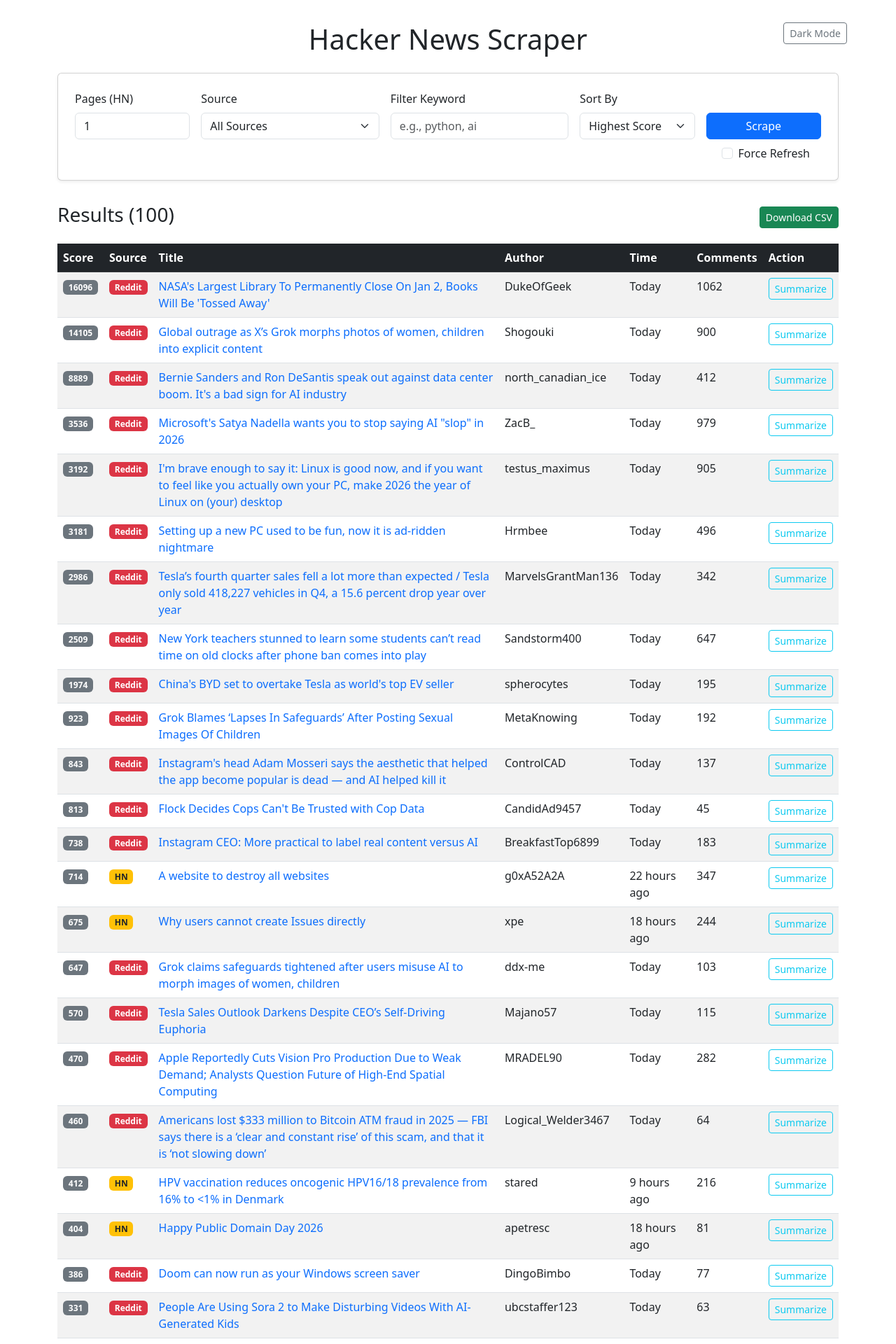
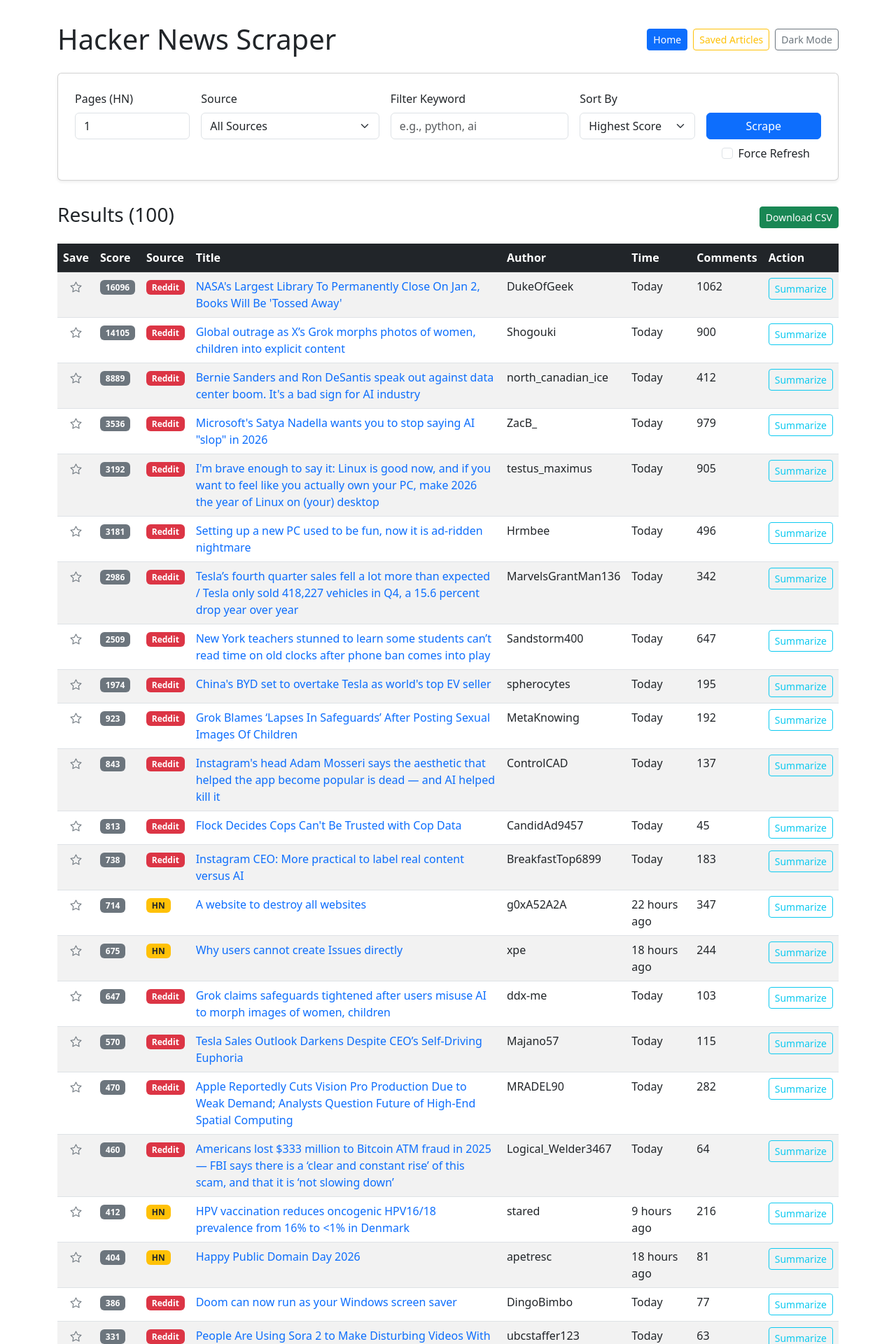
Before and after one commit to DhanushPillay/Web-scraper, a Flask app: page / in a window 1280 px wide. Shown: the top 1920 px of the page at 70% size. Run offline with Flask 3, Linux system fonts and the light colour scheme; data comes from the database, SQL or seed files in the repository; both versions use the stored data as it was after the commit; some libraries are stand-ins or nearby versions.

Commit message:
Feat: Bookmarks and Email Digest

```diff
--- a/app.py
+++ b/app.py
@@ -111,6 +111,31 @@ def index() -> str:
 
     return render_template('index.html', articles=articles, pages=pages, keyword=keyword, sort_by=sort_by, source=source_filter)
 
+@app.route('/saved')
+def saved_articles() -> str:
+    """Displays stored bookmarks."""
+    # Reusing index template but with saved_only filter
+    articles = db.get_articles(limit=500, saved_only=True)
+    return render_template('index.html', articles=articles, pages=1, keyword="", sort_by="newest", source="all", showing_saved=True)
+
+@app.route('/bookmark/<int:article_id>', methods=['POST'])
+def toggle_bookmark(article_id: int) -> Response:
+    """Toggles bookmark status."""
+    new_status = db.toggle_bookmark(article_id)
+    return jsonify({'id': article_id, 'is_saved': new_status})
+
+@app.route('/subscribe', methods=['POST'])
+def subscribe() -> Response:
+    """Handle email subscription (Skeleton)."""
+    data = request.get_json()
+    email = data.get('email')
+    if not email or '@' not in email:
+        return jsonify({'error': 'Invalid email'}), 400
+
+    # In a real app, save to DB or mailing list service
+    print(f"New subscriber: {email}")
+    return jsonify({'message': 'Subscribed successfully!'})
+
 @app.route('/summarize', methods=['POST'])
 def summarize() -> Response:
     """API endpoint to summarize a given URL."""
--- a/templates/index.html
+++ b/templates/index.html
@@ -1,13 +1,21 @@
 <!DOCTYPE html>
 <html lang="en">
+
 <head>
     <meta charset="UTF-8">
     <meta name="viewport" content="width=device-width, initial-scale=1.0">
     <title>Hacker News Scraper</title>
     <link href="https://cdn.jsdelivr.net/npm/bootstrap@5.3.0/dist/css/bootstrap.min.css" rel="stylesheet">
+    <link rel="stylesheet" href="https://cdn.jsdelivr.net/npm/bootstrap-icons@1.7.2/font/bootstrap-icons.css">
     <style>
-        body { padding-top: 2rem; }
-        .news-table { margin-top: 2rem; }
+        body {
+            padding-top: 2rem;
+        }
+
+        .news-table {
+            margin-top: 2rem;
+        }
+
         .spinner-overlay {
             display: none;
             position: fixed;
@@ -15,15 +23,27 @@
             left: 0;
             width: 100%;
             height: 100%;
-            background: rgba(0,0,0,0.5);
+            background: rgba(0, 0, 0, 0.5);
             z-index: 9999;
             justify-content: center;
             align-items: center;
             color: white;
             flex-direction: column;
         }
+
+        .bookmark-btn {
+            background: none;
+            border: none;
+            cursor: pointer;
+            color: #6c757d;
+        }
+
+        .bookmark-btn.saved {
+            color: #ffc107;
+        }
     </style>
 </head>
+
 <body>
     <!-- Loading Spinner -->
     <div id="loadingSpinner" class="spinner-overlay">
@@ -35,37 +55,48 @@
     </div>
 
     <div class="container position-relative">
-        <div class="position-absolute top-0 end-0">
+        <div class="d-flex justify-content-between align-items-center mb-4">
+            <h1 class="mb-0">Hacker News Scraper</h1>
+            <div class="d-flex gap-2">
+                <a href="/" class="btn btn-outline-primary btn-sm {% if not showing_saved %}active{% endif %}">Home</a>
+                <a href="/saved" class="btn btn-outline-warning btn-sm {% if showing_saved %}active{% endif %}">Saved
+                    Articles</a>
                 <button id="darkModeToggle" class="btn btn-outline-secondary btn-sm">Dark Mode</button>
             </div>
-        <h1 class="mb-4 text-center">Hacker News Scraper</h1>
+        </div>
 
+        {% if not showing_saved %}
         <div class="card p-4 shadow-sm">
             <form action="/" method="post" id="scrapeForm">
                 <div class="row g-3 align-items-end">
                     <div class="col-md-2">
                         <label for="pages" class="form-label">Pages (HN)</label>
-                        <input type="number" class="form-control" id="pages" name="pages" min="1" max="10" value="{{ pages or 1 }}">
+                        <input type="number" class="form-control" id="pages" name="pages" min="1" max="10"
+                            value="{{ pages or 1 }}">
                     </div>
                     <div class="col-md-3">
                         <label for="source" class="form-label">Source</label>
                         <select class="form-select" id="source" name="source">
-                            <option value="all" {% if source == 'all' %}selected{% endif %}>All Sources</option>
-                            <option value="Hacker News" {% if source == 'Hacker News' %}selected{% endif %}>Hacker News</option>
-                            <option value="TechCrunch" {% if source == 'TechCrunch' %}selected{% endif %}>TechCrunch</option>
-                            <option value="Reddit" {% if source == 'Reddit' %}selected{% endif %}>Reddit</option>
+                            <option value="all" {% if source=='all' %}selected{% endif %}>All Sources</option>
+                            <option value="Hacker News" {% if source=='Hacker News' %}selected{% endif %}>Hacker News
+                            </option>
+                            <option value="TechCrunch" {% if source=='TechCrunch' %}selected{% endif %}>TechCrunch
+                            </option>
+                            <option value="Reddit" {% if source=='Reddit' %}selected{% endif %}>Reddit</option>
                         </select>
                     </div>
                     <div class="col-md-3">
                         <label for="keyword" class="form-label">Filter Keyword</label>
-                        <input type="text" class="form-control" id="keyword" name="keyword" placeholder="e.g., python, ai" value="{{ keyword or '' }}">
+                        <input type="text" class="form-control" id="keyword" name="keyword"
+                            placeholder="e.g., python, ai" value="{{ keyword or '' }}">
                     </div>
                     <div class="col-md-2">
                         <label for="sort" class="form-label">Sort By</label>
                         <select class="form-select" id="sort" name="sort">
-                            <option value="score" {% if sort_by == 'score' %}selected{% endif %}>Highest Score</option>
-                            <option value="comments" {% if sort_by == 'comments' %}selected{% endif %}>Most Comments</option>
-                            <option value="newest" {% if sort_by == 'newest' %}selected{% endif %}>Newest</option>
+                            <option value="score" {% if sort_by=='score' %}selected{% endif %}>Highest Score</option>
+                            <option value="comments" {% if sort_by=='comments' %}selected{% endif %}>Most Comments
+                            </option>
+                            <option value="newest" {% if sort_by=='newest' %}selected{% endif %}>Newest</option>
                         </select>
                     </div>
                     <div class="col-md-2">
@@ -80,19 +111,27 @@
                 </div>
             </form>
         </div>
+        {% else %}
+        <div class="alert alert-info">
+            Showing stored bookmarks. <a href="/">Back to all news</a>.
+        </div>
+        {% endif %}
 
         {% if articles %}
         <div class="news-table">
             <div class="d-flex justify-content-between align-items-center mb-3">
-                <h3>Results ({{ articles|length }})</h3>
+                <h3>{% if showing_saved %}Saved Articles{% else %}Results{% endif %} ({{ articles|length }})</h3>
+                {% if not showing_saved %}
                 <a href="/download?keyword={{ keyword }}&sort={{ sort_by }}" class="btn btn-success btn-sm">
                     Download CSV
                 </a>
+                {% endif %}
             </div>
             <div class="table-responsive">
                 <table class="table table-striped table-hover">
                     <thead class="table-dark">
                         <tr>
+                            <th style="width: 50px;">Save</th>
                             <th>Score</th>
                             <th>Source</th>
                             <th>Title</th>
@@ -105,6 +144,12 @@
                     <tbody>
                         {% for article in articles %}
                         <tr>
+                            <td class="text-center">
+                                <button class="bookmark-btn {% if article.is_saved %}saved{% endif %}"
+                                    data-id="{{ article.id }}" title="Bookmark">
+                                    <i class="bi {% if article.is_saved %}bi-star-fill{% else %}bi-star{% endif %}"></i>
+                                </button>
+                            </td>
                             <td><span class="badge bg-secondary">{{ article.score }}</span></td>
                             <td>
                                 {% if article.source == 'Hacker News' %}
@@ -117,12 +162,14 @@
                                 <span class="badge bg-secondary">{{ article.source }}</span>
                                 {% endif %}
                             </td>
-                            <td><a href="{{ article.link }}" target="_blank" class="text-decoration-none">{{ article.title }}</a></td>
+                            <td><a href="{{ article.link }}" target="_blank" class="text-decoration-none">{{
+                                    article.title }}</a></td>
                             <td>{{ article.author }}</td>
                             <td>{{ article.time }}</td>
                             <td>{{ article.comments }}</td>
                             <td>
-                                <button class="btn btn-sm btn-outline-info summarize-btn" data-url="{{ article.link }}">Summarize</button>
+                                <button class="btn btn-sm btn-outline-info summarize-btn"
+                                    data-url="{{ article.link }}">Summarize</button>
                             </td>
                         </tr>
                         {% endfor %}
@@ -130,12 +177,33 @@
                 </table>
             </div>
         </div>
-        {% elif request.method == 'POST' %}
+        {% elif request.method == 'POST' or showing_saved %}
         <div class="alert alert-warning mt-4" role="alert">
-            No articles found matching your criteria.
+            No articles found.
         </div>
         {% endif %}
     </div>
+
+    <!-- Footer with Subscribe -->
+    <footer class="bg-light text-center text-lg-start mt-5 border-top">
+        <div class="container p-4">
+            <div class="row justify-content-center">
+                <div class="col-lg-6">
+                    <h5 class="text-uppercase mb-3">Subscribe to Daily Digest</h5>
+                    <p>Get the top tech news delivered to your inbox every morning.</p>
+                    <form id="subscribeForm" class="d-flex gap-2">
+                        <input type="email" id="emailInput" class="form-control" placeholder="Enter your email"
+                            required>
+                        <button type="submit" class="btn btn-primary">Subscribe</button>
+                    </form>
+                    <div id="subscribeMessage" class="mt-2 text-start"></div>
+                </div>
+            </div>
+        </div>
+        <div class="text-center p-3 bg-dark text-white">
+            © 2026 Tech News Scraper
+        </div>
+    </footer>
 
     <!-- Summary Modal -->
     <div class="modal fade" id="summaryModal" tabindex="-1" aria-hidden="true">
@@ -153,7 +221,8 @@
                         <p class="mt-2">Analyzing article...</p>
                     </div>
                     <div id="summaryContent" style="display: none;">
-                        <img id="summaryImage" src="" class="img-fluid mb-3 rounded" style="max-height: 300px; width: 100%; object-fit: cover; display: none;">
+                        <img id="summaryImage" src="" class="img-fluid mb-3 rounded"
+                            style="max-height: 300px; width: 100%; object-fit: cover; display: none;">
                         <h4 id="summaryTitle" class="mb-3"></h4>
                         <p id="summaryText" class="lead fs-6"></p>
                     </div>
@@ -169,10 +238,41 @@
         const scrapeForm = document.getElementById('scrapeForm');
         const loadingSpinner = document.getElementById('loadingSpinner');
 
+        // Subscribe Form
+        const subscribeForm = document.getElementById('subscribeForm');
+        const subscribeMessage = document.getElementById('subscribeMessage');
+
+        if (subscribeForm) {
+            subscribeForm.addEventListener('submit', async (e) => {
+                e.preventDefault();
+                const email = document.getElementById('emailInput').value;
+
+                try {
+                    const response = await fetch('/subscribe', {
+                        method: 'POST',
+                        headers: { 'Content-Type': 'application/json' },
+                        body: JSON.stringify({ email: email })
+                    });
+                    const data = await response.json();
+
+                    if (response.ok) {
+                        subscribeMessage.innerHTML = `<span class="text-success">${data.message}</span>`;
+                        subscribeForm.reset();
+                    } else {
+                        subscribeMessage.innerHTML = `<span class="text-danger">${data.error}</span>`;
+                    }
+                } catch (error) {
+                    subscribeMessage.innerHTML = `<span class="text-danger">Error connecting to server.</span>`;
+                }
+            });
+        }
+
         // Show spinner on submit
+        if (scrapeForm) {
             scrapeForm.addEventListener('submit', () => {
                 loadingSpinner.style.display = 'flex';
             });
+        }
 
         // Check local storage
         if (localStorage.getItem('theme') === 'dark') {
@@ -213,9 +313,7 @@
                 try {
                     const response = await fetch('/summarize', {
                         method: 'POST',
-                        headers: {
-                            'Content-Type': 'application/json',
-                        },
+                        headers: { 'Content-Type': 'application/json' },
                         body: JSON.stringify({ url: url })
                     });
 
@@ -246,6 +344,32 @@
                 }
             });
         });
+
+        // Bookmark functionality
+        document.querySelectorAll('.bookmark-btn').forEach(btn => {
+            btn.addEventListener('click', async (e) => {
+                const articleId = btn.dataset.id;
+                const icon = btn.querySelector('i');
+
+                try {
+                    const response = await fetch(`/bookmark/${articleId}`, { method: 'POST' });
+                    const data = await response.json();
+
+                    if (data.is_saved) {
+                        btn.classList.add('saved');
+                        icon.classList.remove('bi-star');
+                        icon.classList.add('bi-star-fill');
+                    } else {
+                        btn.classList.remove('saved');
+                        icon.classList.remove('bi-star-fill');
+                        icon.classList.add('bi-star');
+                    }
+                } catch (error) {
+                    console.error('Bookmark error:', error);
+                }
+            });
+        });
     </script>
 </body>
+
 </html>
```
Also changed, not shown: database.py (+39 -8 lines), technews.db. Lines whose indentation alone changed are shown as unchanged.
